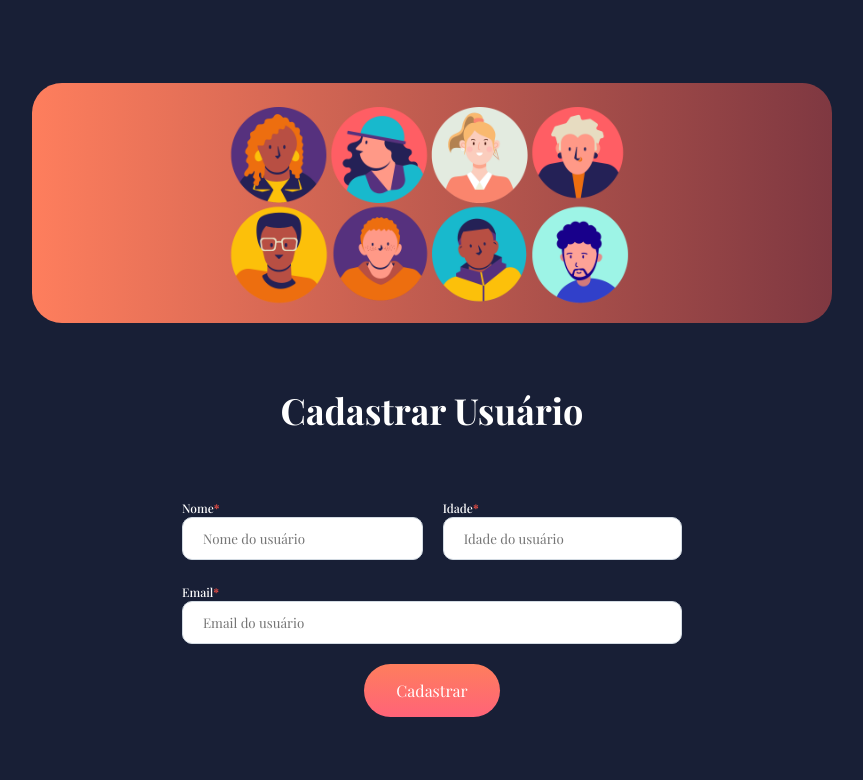
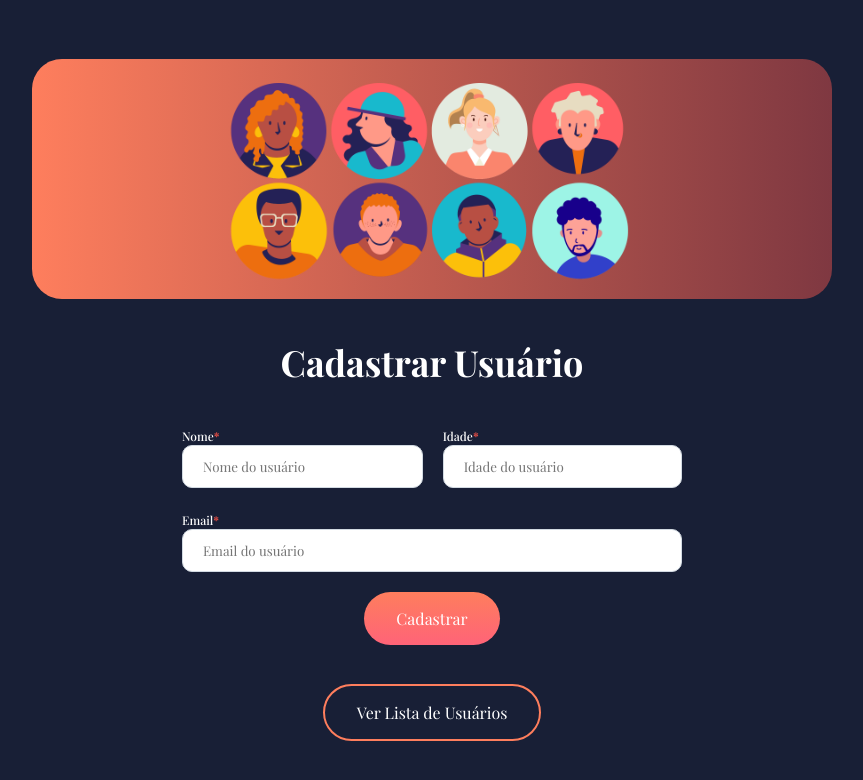
Before and after one commit to Lucaslonski-code/TelaDeCadastro2, a React (Vite) app: page / in a window 1280 px wide. Shown: the top 780 px of the page, without its empty margins (208-1071 px from the left). Built offline with nearby package versions, Linux system fonts and the light colour scheme; a web font is replaced by a local one.

Commit message:
alterei as propriedades visuais dos 2 botões da Home

```diff
--- a/src/components/Button/index.jsx
+++ b/src/components/Button/index.jsx
@@ -1,15 +1,16 @@
 import Proptypes from 'prop-types'
 import { Button } from './styles.js'
 
-function DefaultButton({ children, ...props}){
+function DefaultButton({ children, theme, ...props}){
 // spread operator, o "...props" pega todas as outras propriedades que não foram desestruturadas, e passa para o componente Button.
     return (
-        <Button {...props}>{children}</Button>
+        <Button {...props} theme={theme}>{children}</Button>
     )
 }
 
 DefaultButton.propTypes = {
     children: Proptypes.node.isRequired,
+    theme: Proptypes.string
 }
 
 export default DefaultButton
--- a/src/components/Button/styles.js
+++ b/src/components/Button/styles.js
@@ -1,8 +1,8 @@
 import styled from 'styled-components'
 
 export const Button = styled.button`
-    border: none;
-    background: linear-gradient(180deg, #FE7E5D 0%, #FF6378 100%);
+    border: ${props => props.theme === 'primary' ? 'none' : '2px solid #FE7E5D'};
+    background: ${props => props.theme === 'primary' ? 'linear-gradient(180deg, #FE7E5D 0%, #FF6378 100%)' : 'transparent'};
     font-size: 16px;
     color: #fff;
     padding: 16px 32px;
@@ -11,11 +11,11 @@
     border-radius: 30px;
 
     &:hover {
-        opacity: 0.8;
+        ${props => props.theme === 'primary' ? 'opacity: 0.8;' : 'background-color: #99f; color: #fff; '};
     }
 
     &:active {
-        opacity: 0.5;
+        ${props => props.theme === 'primary' ? 'opacity: 0.5;' : 'background-color: #99f; color: #fff; '};
     }
 
 `
--- a/src/pages/Home/index.jsx
+++ b/src/pages/Home/index.jsx
@@ -54,9 +54,11 @@
                     <Input type="text" placeholder="Email do usuário" ref={inputEmail} />
                 </div>
 
-                <Button type='button' onClick={registerNewUser}>Cadastrar</Button>
+                <Button type='button' onClick={registerNewUser} theme="primary">Cadastrar</Button>
 
             </Form>
+
+            <Button type='button'>Ver Lista de Usuários</Button>
 
         </Container>
     );
```
